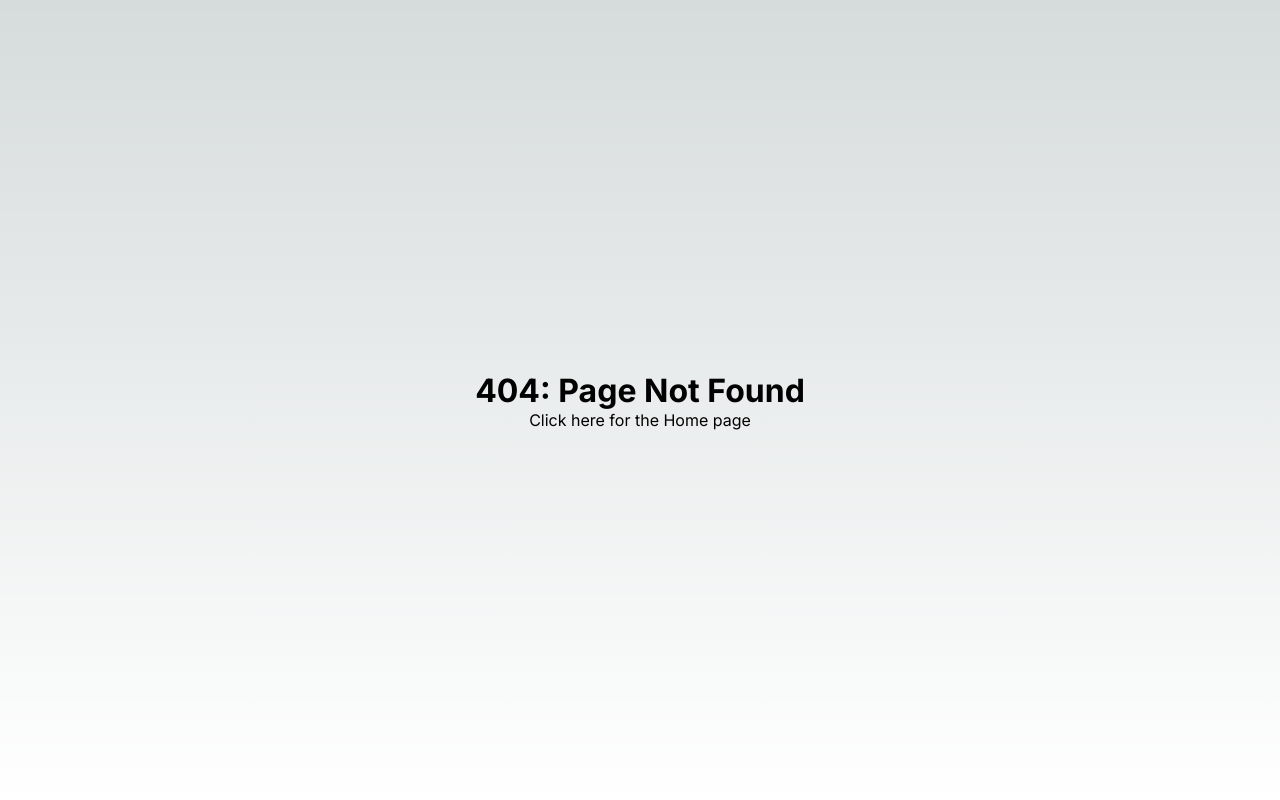
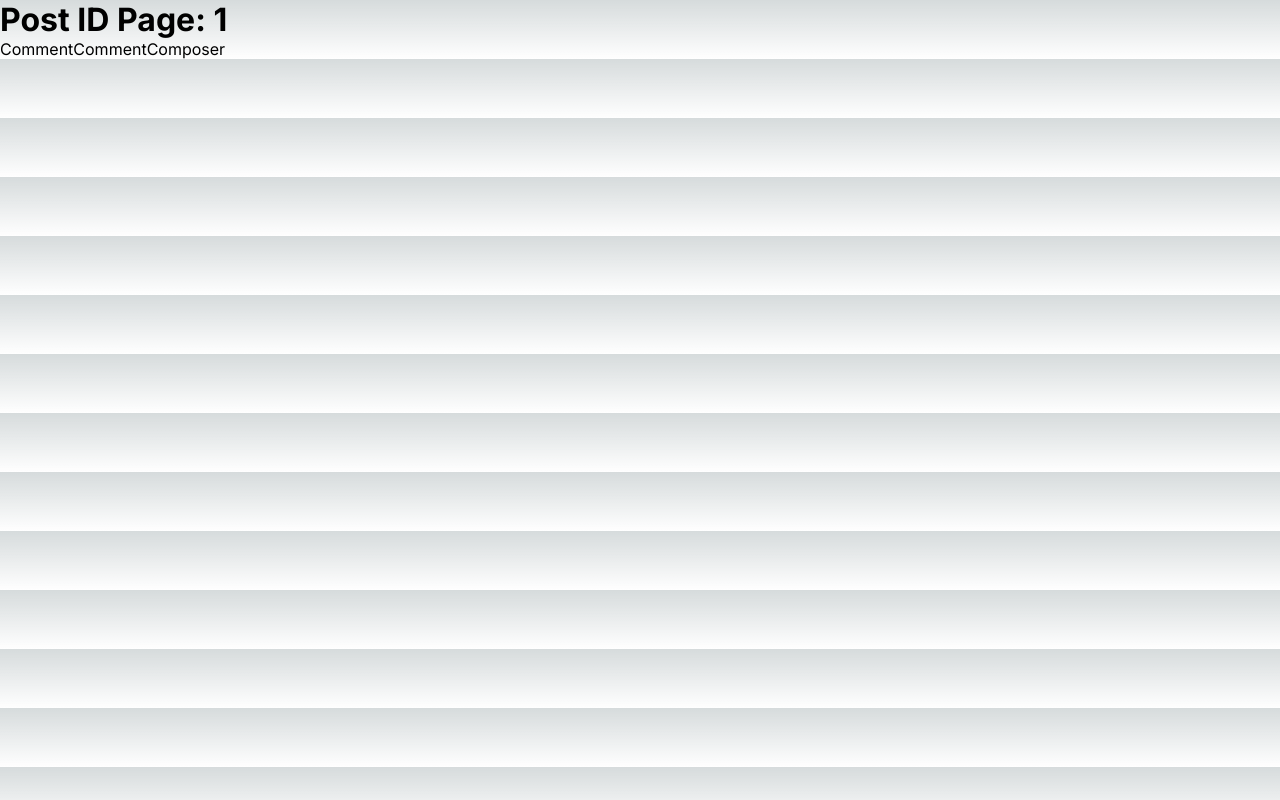
Before and after one commit to r742davis/admarketplace-frontend, a Next.js app: page /posts/1 in a window 1280 px wide. Before the commit this address had no page. Built offline with nearby package versions, Linux system fonts and the light colour scheme.

Commit message:
Task: Post Page

```diff
--- /dev/null
+++ b/src/app/posts/[postId]/page.tsx
@@ -0,0 +1,11 @@
+import { Comment, CommentComposer } from "../components";
+
+export default function PostID({ params }: { params: { postId: string } }) {
+	return (
+		<div>
+			<h1>Post ID Page: {params.postId}</h1>
+			<Comment />
+			<CommentComposer />
+		</div>
+	);
+}
--- /dev/null
+++ b/src/app/posts/components/Comment/Comment.tsx
@@ -0,0 +1,3 @@
+export default function Comment() {
+	return <span>Comment</span>;
+}
--- /dev/null
+++ b/src/app/posts/components/Comment/index.ts
@@ -0,0 +1 @@
+export { default as Comment } from "./Comment";
--- /dev/null
+++ b/src/app/posts/components/CommentComposer/CommentComposer.tsx
@@ -0,0 +1,3 @@
+export default function CommentComposer() {
+	return <span>CommentComposer</span>;
+}
--- /dev/null
+++ b/src/app/posts/components/CommentComposer/index.ts
@@ -0,0 +1 @@
+export { default as CommentComposer } from "./CommentComposer";
--- /dev/null
+++ b/src/app/posts/components/index.ts
@@ -0,0 +1,2 @@
+export * from "./Comment";
+export * from "./CommentComposer";
```
Also changed, not shown: src/app/posts/page.tsx (added, +11 -0 lines), src/app/posts/components/Comment/Comment.module.scss (added), src/app/posts/components/CommentComposer/CommentComposer.module.scss (added), src/app/posts/posts.module.scss (added).
